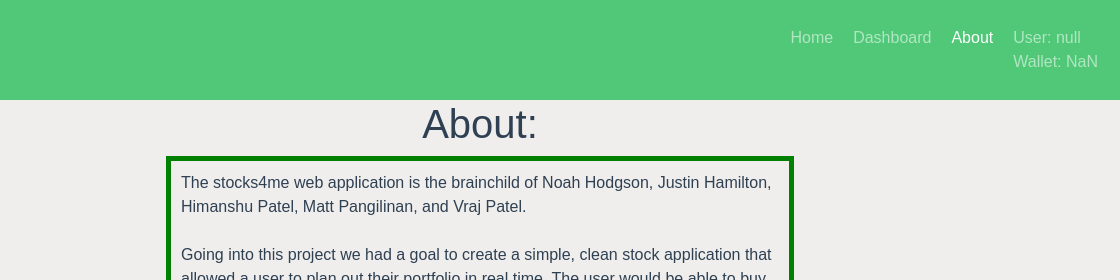
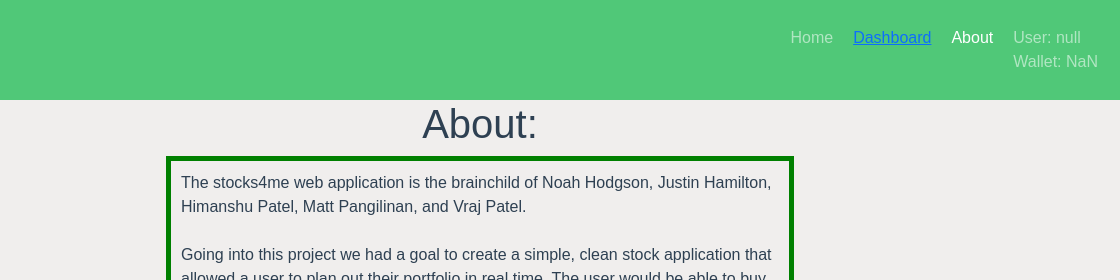
Before and after one commit to NoahHodgson/CISC474-stocks4me, a plain HTML site: page about.html in a window 1280 px wide. Shown: the top 280 px of the page, 160-1280 px from the left. Drawn offline with nearby package versions, Linux system fonts and the light colour scheme.

Commit message:
disabled dashboard since it is not in a functional state

```diff
--- a/about.html
+++ b/about.html
@@ -24,7 +24,7 @@
             <a class="navbar-brand" href="home.html"><img src="img/logo.png" style="width: 50px" />stocks4me</a>
             <div class="navbar-nav" style="flex-direction: row;" id="nav">
                 <a class="nav-link" style="padding:10px;" href="home.html">Home</a>
-                <a class="nav-link" style="padding:10px;" href="dashboard.html">Dashboard</a>
+                <a class="nav-text" style="padding:10px;">Dashboard</a>
                 <a class="nav-link active" style="padding:10px;" aria-current="page" href="about.html">About</a>
                 <div id="nav-user"></div>
             </div>
```
Also changed, not shown: home.html (+1 -1 lines), user.html (+1 -1 lines).
